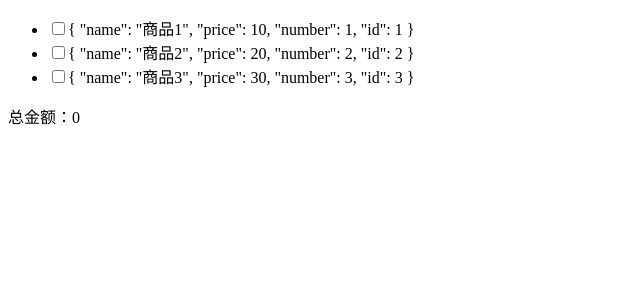
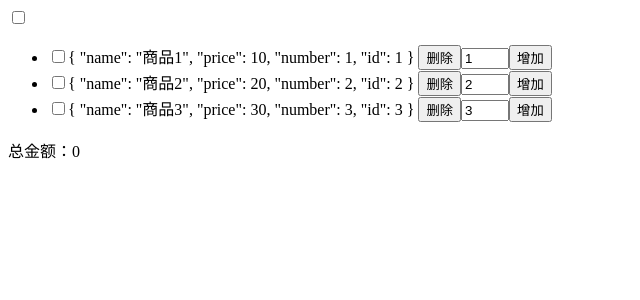
Before and after one commit to Jamel-jun/vue-demo, a Vue app: page / in a window 1280 px wide. Shown: the top 300 px of the page, without its empty margins (0-640 px from the left). Built offline with nearby package versions, Linux system fonts and the light colour scheme.

Commit message:
购物车

```diff
--- a/src/components/购物车.vue
+++ b/src/components/购物车.vue
@@ -1,8 +1,12 @@
 <template>
     <div id="app">
+        <input type="checkbox" @change="handleChange" v-model="isAllChecked">
         <ul>
             <li v-for="data in dataList" :key="data.id">
-                <input type="checkbox" v-model="checkedGroup" :value="data" />{{data}}
+                <input type="checkbox" v-model="checkedGroup" :value="data" @change="handleItemChange" />{{data}}
+                <button @click="handleDelClick(data)">删除</button>
+                <input type="number" style="width:40px" v-model="data.number"/>
+                <button @click="data.number+data.number">增加</button>
             </li>
         </ul>
         总金额：{{getSum()}}
@@ -14,6 +18,7 @@ export default {
     data(){
         return {
             checkedGroup: [],
+            isAllChecked: false,
             dataList: [
                 {
                     name: '商品1',
@@ -43,6 +48,26 @@ export default {
                 sum += data.price * data.number;
             }
             return sum;
+        },
+        handleDelClick(data){
+            if (data.number > 1) {
+                data.number--;
+            }
+        },
+        handleChange(ev){
+            // 如果为true 则是全选
+            if(this.isAllChecked){
+                this.checkedGroup = this.dataList;
+            } else {
+                this.checkedGroup = [];
+            }
+        },
+        handleItemChange(ev){
+            if(this.checkedGroup.length === this.dataList.length){
+                this.isAllChecked = true;
+            } else {
+                this.isAllChecked = false;
+            }
         }
     }
 }
```
